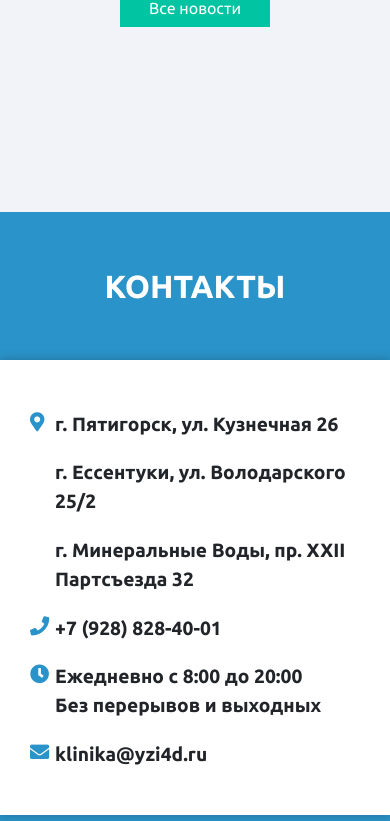
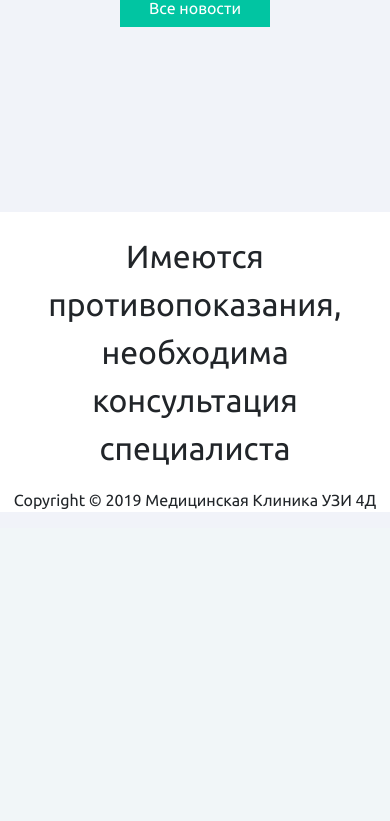
Before and after one commit to AsuraBot/klinika, a Django app: page / in a window 390 px wide; the page is wider, and only the part inside the window is pictured. Shown: the part 5679-6500 px from the top of that part. After the commit the page ends 6191 px from the top of that part, so only its background shows below. Run offline with Django 3.2, Linux system fonts and the light colour scheme; data comes from the database, SQL or seed files in the repository; some libraries are stand-ins or nearby versions.

Commit message:
home 01.05

```diff
--- a/dev_static/css/style.css
+++ b/dev_static/css/style.css
@@ -182,6 +182,7 @@ header .navbar .nav-item .nav-link {
   -webkit-box-shadow: 0px 0px 35px 2px rgba(0, 0, 0, 0.4);
   -moz-box-shadow: 0px 0px 35px 2px rgba(0, 0, 0, 0.4);
 }
+
 .dropdown-menu a {
   color: #1D86BC;
   font-weight: normal;
@@ -191,12 +192,14 @@ header .navbar .nav-item .nav-link {
 .differences .ourpros {
   width: 25%;
 }
+
 .differences h2 {
   margin: 75px 0;
   font-size: 2rem;
   text-transform: uppercase;
   text-align: center;
 }
+
 .differences .ourpros i {
   text-align: center;
   border: 2px solid #E5E5E5;
@@ -209,6 +212,7 @@ header .navbar .nav-item .nav-link {
   display: block;
   margin: 0 auto;
 }
+
 .differences .ourpros span {
   padding-top: 15px;
   display: block;
@@ -216,55 +220,17 @@ header .navbar .nav-item .nav-link {
 }
 
 /********** FOOTER ********* */
-footer {
-  background-color: #2A93C9;
+
+footer .top-footer {
+  width: 100%;
+  margin-top: 75px;
 }
-footer #contacts {
-  color: #fff;
-  font-size: 2rem;
-  text-transform: uppercase;
-  text-align: center;
-  margin-bottom: 50px;
-  font-weight: bold;
-  margin-top: 75px;
-  padding-top: 50px;
-}
-footer .top-footer {
-  box-shadow: 0px 0px 10px 0px rgba(0, 0, 0, 0.25);
-  -webkit-box-shadow: 0px 0px 10px 0px rgba(0, 0, 0, 0.25);
-  -moz-box-shadow: 0 3px 10px rgba(0, 0, 0, 0.05);
-  margin-bottom: 50px;
-  background-color: #fff;
-}
-footer .top-footer ul {
-  list-style-type: none;
-}
-footer .adresses {
-  padding: 30px;
-}
-footer .map {
-  padding: 0;
-}
-footer .adresses ul li {
-  position: relative;
-  font-weight: bold;
-  font-size: 1.2rem;
-  margin-top: 20px;
-}
-footer .adresses ul li i {
-  position: absolute;
-  left: 0;
-  top: 2px;
-  color: #2A93C9;
-}
-footer .adresses ul li span {
-  display: block;
-  padding-left: 25px;
-}
+
 footer .bottom-footer {
   background-color: #fff;
   padding: 20px 0 0 0;
 }
+
 footer .bottom-footer .text-center:first-child {
   font-size: 2rem;
 }
--- a/templates/footer.html
+++ b/templates/footer.html
@@ -1,42 +1,6 @@
 <footer>
-    <div class="container" id='contacts'>Контакты</div>
-    <div class="container top-footer">
-        <div class="row">
-            <div class="col-md-5 adresses">
-                <div class="row">
-                    <ul class="col-md-12">
-                        <li>
-                            <i class="fa fa-map-marker-alt"></i>
-                            <span>г. Пятигорск, ул. Кузнечная 26</span>
-                        </li>
-                        <li>
-                            <!-- <i class="fa fa-map-marker-alt"></i>  -->
-                            <span>г. Ессентуки, ул. Володарского 25/2</span>
-                        </li>
-                        <li>
-                            <!-- <i class="fa fa-map-marker-alt"></i>  -->
-                            <span>г. Минеральные Воды, пр. XXII Партсъезда 32</span>
-                        </li>
-                        <li>
-                            <i class="fas fa-phone"></i>
-                            <span>+7 (928) 828-40-01</span>
-                        </li>
-                        <li>
-                            <i class="fas fa-clock"></i>
-                            <span>Ежедневно с 8:00 до 20:00 </span>
-                            <span>Без перерывов и выходных</span>
-                        </li>
-                        <li>
-                            <i class="fas fa-envelope"></i>
-                            <span>klinika@yzi4d.ru</span>
-                        </li>
-                    </ul>
-                </div>
-            </div>
-            <div class="col-md-7 map">
-                <script type="text/javascript" charset="utf-8" async src="https://api-maps.yandex.ru/services/constructor/1.0/js/?um=constructor%3Af3d537afc0f483c5de02b2a195dac2f0a67b4a9687a7df70287893f0ba53c7f2&amp;width=100%25&amp;height=500&amp;lang=ru_RU&amp;scroll=true"></script>
-            </div>
-        </div>
+    <div class="top-footer">
+        <script type="text/javascript" charset="utf-8" async src="https://api-maps.yandex.ru/services/constructor/1.0/js/?um=constructor%3Af3d537afc0f483c5de02b2a195dac2f0a67b4a9687a7df70287893f0ba53c7f2&amp;width=100%25&amp;height=500&amp;lang=ru_RU&amp;scroll=true"></script>
     </div>
     <div class="container-fluid bottom-footer">
         <p class="text-center">
--- a/templates/header.html
+++ b/templates/header.html
@@ -3,7 +3,7 @@
 <header>
     <div class="top-header container">
         <div class="row justify-content-between align-items-center">
-            <div class="brand"><img src="{% static 'images/logo.png' %}">
+            <div class="brand"><a href="{% url 'index' %}"><img src="{% static 'images/logo.png' %}"></a>
             </div>
             <div class="topheaderinfo d-flex flex-column">
                 <select id="cityheaderinfo">
@@ -43,7 +43,7 @@
                     </li>
                     <li class="nav-item"><a class="nav-link" href="{% url 'news' %}">Новости</a></li>
                     <li class="nav-item"><a class="nav-link" href="#">Отзывы</a></li>
-                    <li class="nav-item"><a class="nav-link" href="#contacts">Контакты</a></li>
+                    <li class="nav-item"><a class="nav-link" href="#">Контакты</a></li>
                     <li class="nav-item"><a class="nav-link" href="{% url 'vacancys' %}">Вакансии</a></li>
                     <!-- <li class="nav-item"><a class="nav-link" href="{% url 'login' %}">Вход для персонала</a></li> -->
                     <!-- <li class="nav-item"><a class="nav-link" href="{% url 'login' %}">Клинические исследования</a></li> -->
```
